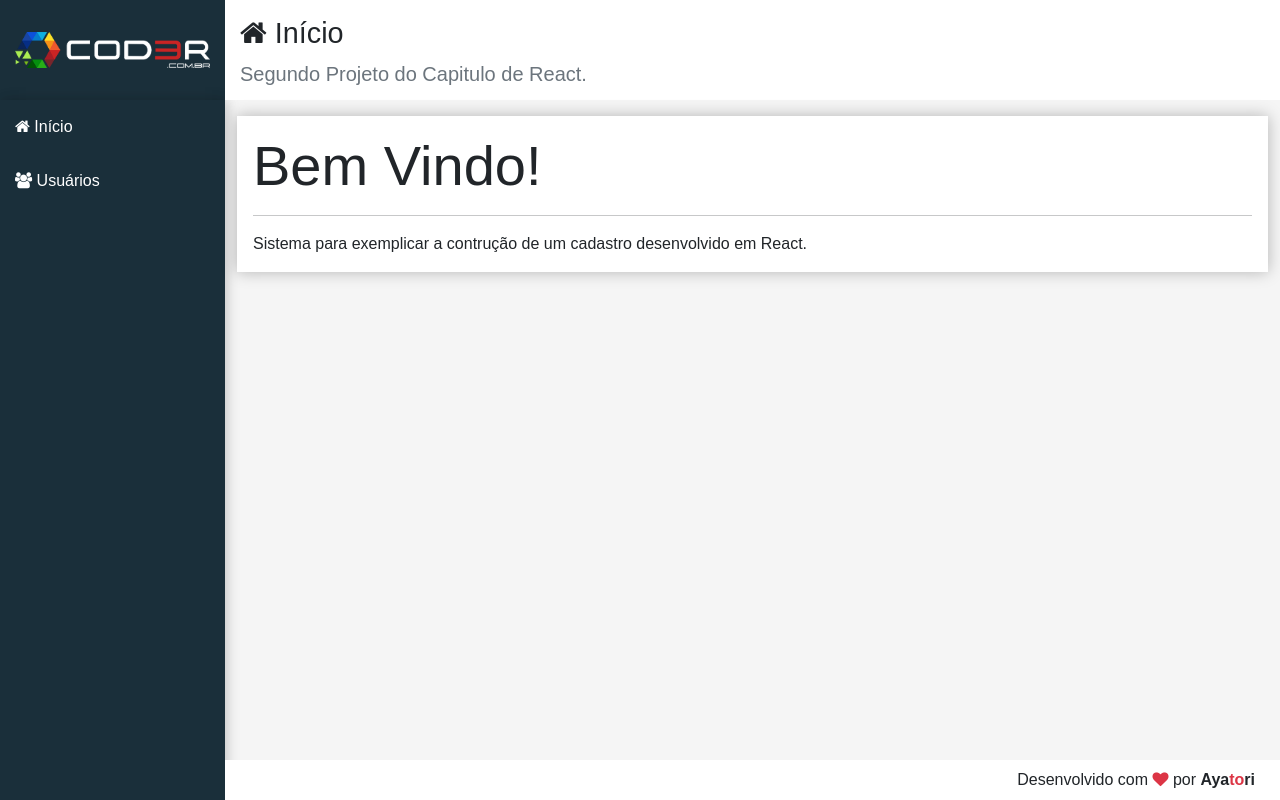
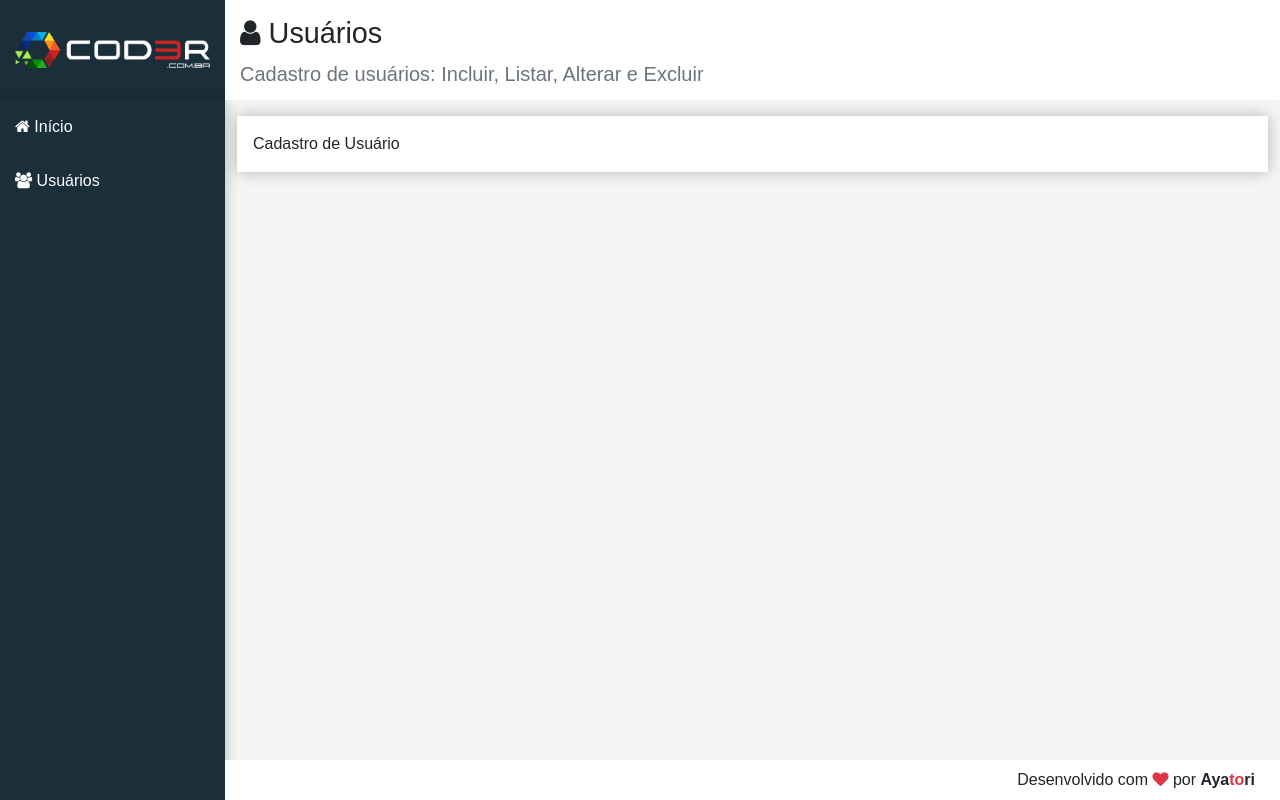
Before and after one commit to ayatori95/JavaScript, a React (Create React App) app in the folder react/crud/frontend/: page /users in a window 1280 px wide. Built offline with nearby package versions, Linux system fonts and the light colour scheme.

Commit message:
Implementando Rotas

```diff
--- a/package.json
+++ b/package.json
@@ -1,5 +1,6 @@
 {
   "dependencies": {
-    "node-schedule": "1.3.0"
+    "node-schedule": "1.3.0",
+    "react-router-dom": "^6.9.0"
   }
 }
--- a/react/crud/frontend/src/components/template/Logo.jsx
+++ b/react/crud/frontend/src/components/template/Logo.jsx
@@ -1,10 +1,11 @@
 import "./Logo.css"
 import logo from "../../assets/imgs/logo.png"
 import React from "react"
+import { Link } from "react-router-dom"
 
 export default props =>
     <aside className="logo">
-        <a href="/" className="logo">
+        <Link to="/" className="logo">
             <img src={logo} alt="logo"/>
-        </a>
+        </Link>
     </aside>
--- a/react/crud/frontend/src/components/template/Nav.jsx
+++ b/react/crud/frontend/src/components/template/Nav.jsx
@@ -1,14 +1,15 @@
 import "./Nav.css"
 import React from "react"
+import { Link } from "react-router-dom"
 
 export default props =>
    <aside className="menu-area">
       <nav className="menu">
-         <a href="#/">
+         <Link to="/">
             <i className="fa fa-home"></i> Início
-         </a>
-         <a href="#/users">
+         </Link>
+         <Link to="/users">
             <i className="fa fa-users"></i> Usuários
-         </a>
+         </Link>
       </nav>
    </aside>
--- /dev/null
+++ b/react/crud/frontend/src/components/user/UserCrud.jsx
@@ -0,0 +1,18 @@
+import React, { Component } from "react";
+import Main from "../template/Main";
+
+const headerProps = {
+    icon: 'user',
+    title: 'Usuários',
+    subtitle: 'Cadastro de usuários: Incluir, Listar, Alterar e Excluir'
+}
+
+export default class UserCrud extends Component {
+    render() {
+        return (
+            <Main {...headerProps}>
+                Cadastro de Usuário
+            </Main>
+        )
+    }
+}
--- a/react/crud/frontend/src/main/App.jsx
+++ b/react/crud/frontend/src/main/App.jsx
@@ -2,17 +2,19 @@ import "bootstrap/dist/css/bootstrap.min.css"
 import "font-awesome/css/font-awesome.min.css"
 import "./App.css"
 import React from "react"
+import { BrowserRouter } from 'react-router-dom'
 
+import Routes from "./Routes"
 import Logo from "../components/template/Logo"
 import Nav from "../components/template/Nav"
-import Home from "../components/home/Home"
 import Footer from "../components/template/Footer"
 
 export default props =>
-
-    <div className="app">
-        <Logo></Logo>
-        <Nav></Nav>
-        <Home></Home>
-        <Footer></Footer>
-    </div>
+    <BrowserRouter>
+        <div className="app">
+            <Logo></Logo>
+            <Nav></Nav>
+            <Routes></Routes>
+            <Footer></Footer>
+        </div>
+    </BrowserRouter>
--- /dev/null
+++ b/react/crud/frontend/src/main/Routes.jsx
@@ -0,0 +1,12 @@
+import React from "react";
+import { Routes, Route } from "react-router-dom";
+import Home from "../components/home/Home";
+import UserCrud from "../components/user/UserCrud";
+
+export default props => (
+    <Routes>
+        <Route exact path="/" element={<Home/>}/>
+        <Route path="/users" element={<UserCrud/>}/>
+        <Route path="*" element={<Home/>}/>
+    </Routes>
+)
```
Also changed, not shown: react/crud/frontend/package.json (+5 -5 lines), 2 other files (tests, documents, lock files or other folders).
